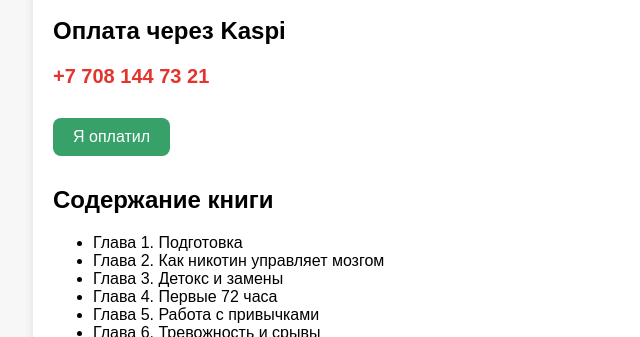
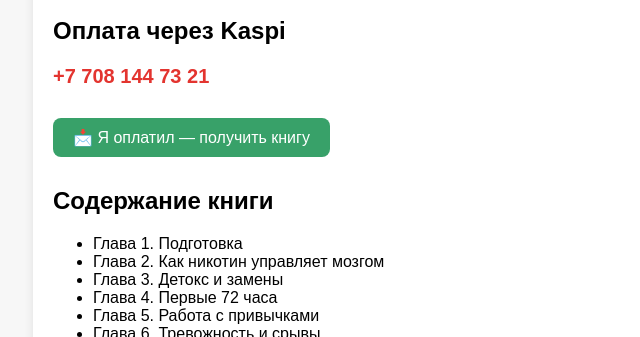
Before and after one commit to zVaneSz/svoboden, a plain HTML site: page index.html in a window 1280 px wide. Shown: the part 463-800 px from the top of the page, without its empty margins (287-927 px from the left). Drawn offline with Linux system fonts and the light colour scheme.

Commit message:
Add files via upload

```diff
--- a/index.html
+++ b/index.html
@@ -13,7 +13,7 @@
     <p>Интерактивная книга с поддержкой искусственного интеллекта, которая поможет бросить курить навсегда.</p>
     <h2>Оплата через Kaspi</h2>
     <p class="kaspi-number">+7 708 144 73 21</p>
-    <a class="bot-link" href="https://t.me/WesoocoolBot">Я оплатил</a>
+    <a class="bot-link" target="_blank" href="https://t.me/WesoocoolBot">📩 Я оплатил — получить книгу</a>
     <h2>Содержание книги</h2>
     <ul>
       <li>Глава 1. Подготовка</li>
```
Also changed, not shown: 1 other file.
